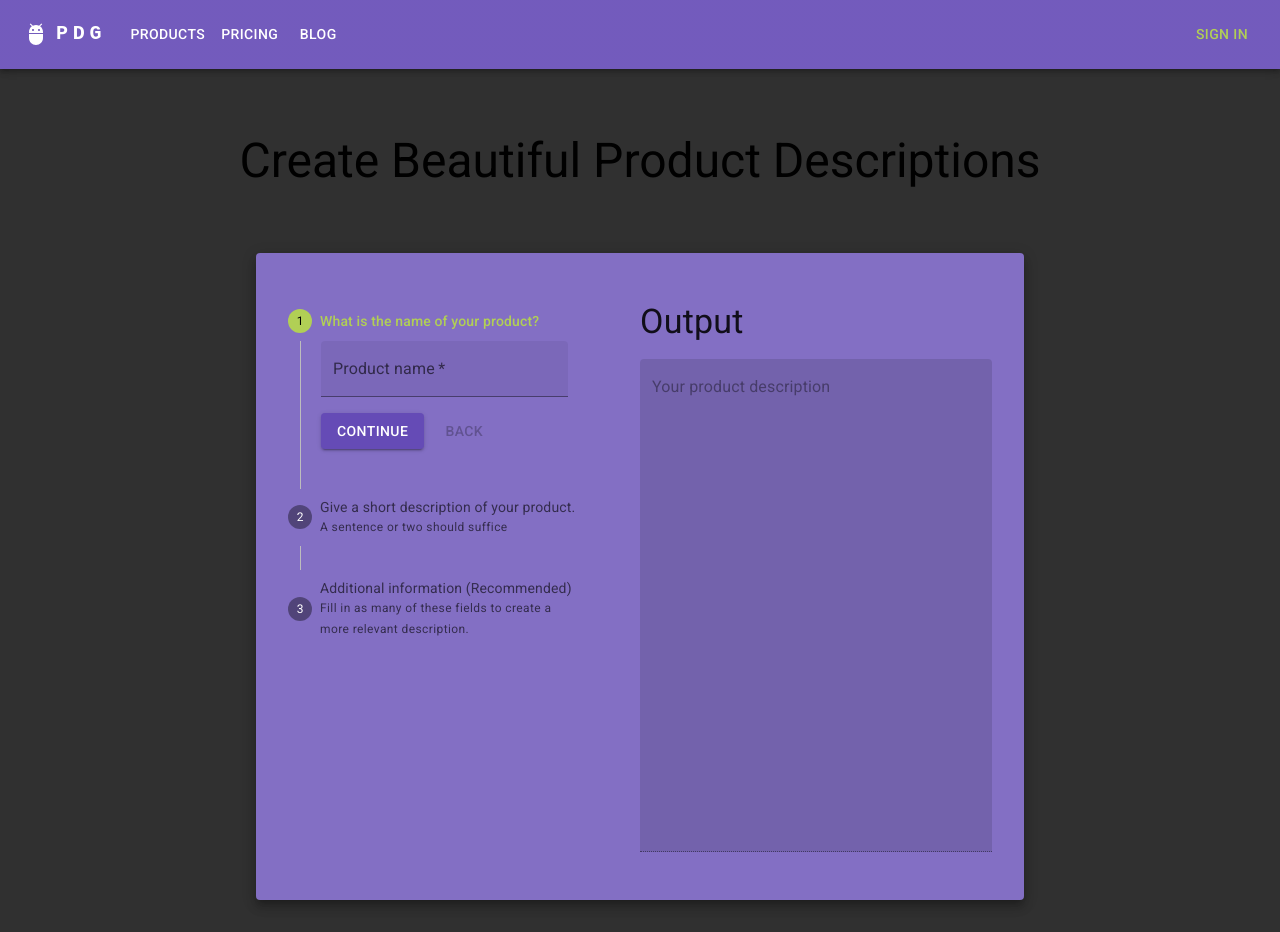
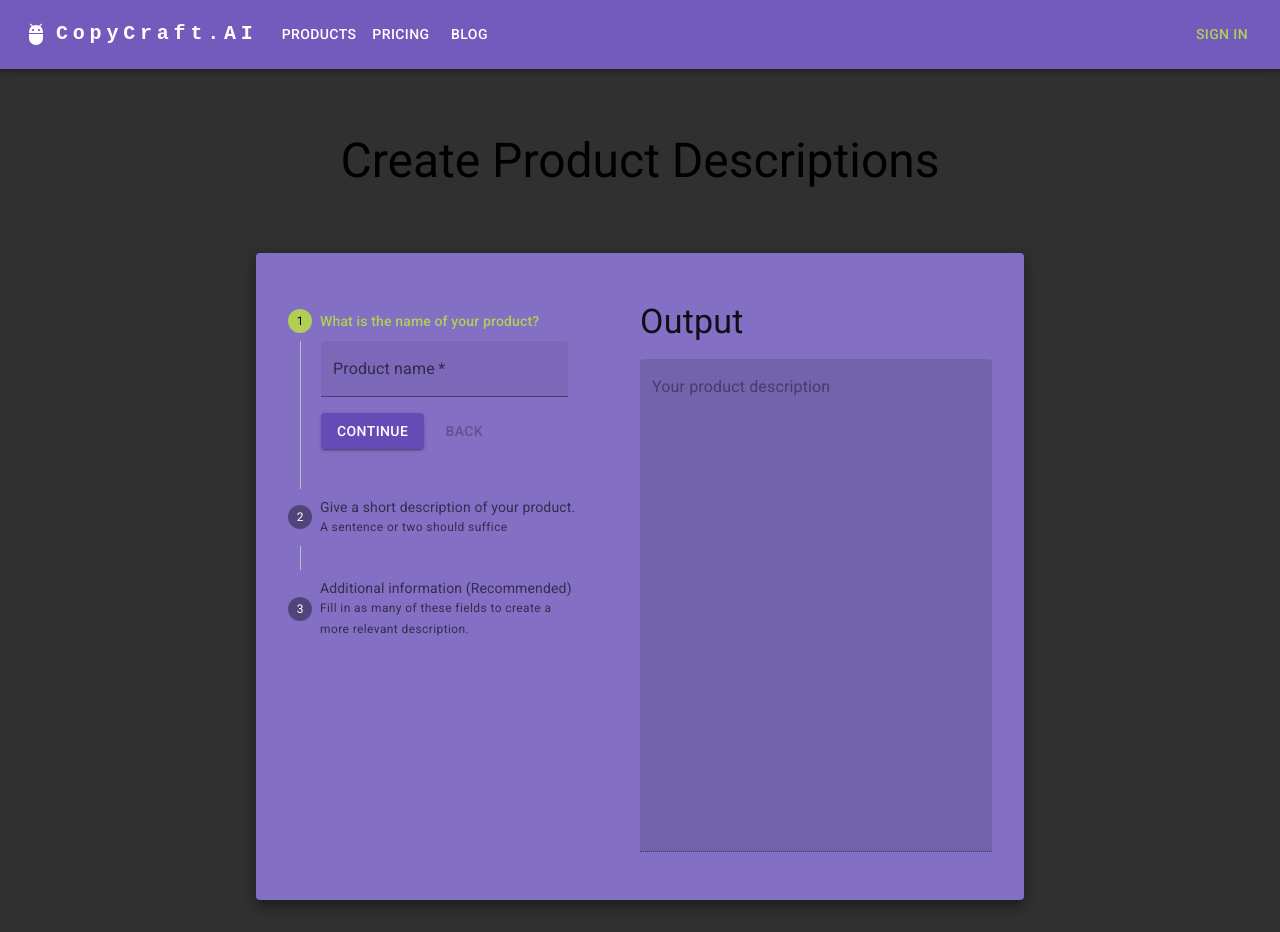
Before and after one commit to rawad663/platepal-ui, a Next.js app: page / in a window 1280 px wide. Built offline with nearby package versions, Linux system fonts and the light colour scheme.

Commit message:
fix: cleanup

```diff
--- a/src/components/AppBar/LeftAdornment.tsx
+++ b/src/components/AppBar/LeftAdornment.tsx
@@ -1,6 +1,6 @@
+import { Adb as AdbIcon, Menu as MenuIcon } from '@mui/icons-material';
+import { Box, Button, IconButton, Menu, MenuItem, Typography } from '@mui/material';
 import { useState } from 'react';
-import { Box, IconButton, Typography, Menu, Button, MenuItem } from '@mui/material';
-import { Adb as AdbIcon, Menu as MenuIcon } from '@mui/icons-material';
 
 type Props = {
   pages: string[];
@@ -35,7 +35,7 @@ export const LeftAdornment = ({ pages }: Props) => {
             textDecoration: 'none',
           }}
         >
-          PDG
+          CopyCraft.AI
         </Typography>
       </Box>
 
--- a/src/components/ProductInfoForm/ProductInfoForm.tsx
+++ b/src/components/ProductInfoForm/ProductInfoForm.tsx
@@ -15,9 +15,9 @@ import { grey } from '@mui/material/colors';
 import { ProductInfoInput, Tone, WordRange } from '@pdg/types/product-descriptions';
 import { useState } from 'react';
 import { Control, Controller, FormState } from 'react-hook-form';
-import { RangeSelector } from './RangeSelector';
 
 import { styles } from './ProductInfoForm.styles';
+import { RangeSelector } from './RangeSelector';
 import { ToneSelector } from './ToneSelector';
 import { FormFields, ProductInput } from './useProductInfoForm';
 
--- a/src/components/pageComponents/GeneratePage/GeneratePage.tsx
+++ b/src/components/pageComponents/GeneratePage/GeneratePage.tsx
@@ -45,7 +45,7 @@ export const GeneratePage = () => {
     <ThemeProvider theme={lightTheme}>
       <Box mt={8} flex={1} sx={{ display: 'flex', flexDirection: 'column', alignItems: 'center' }}>
         <Typography mb={4} variant="h3" textAlign="center">
-          Create Beautiful Product Descriptions
+          Create Product Descriptions
         </Typography>
 
         <Card raised sx={styles.card}>
```
